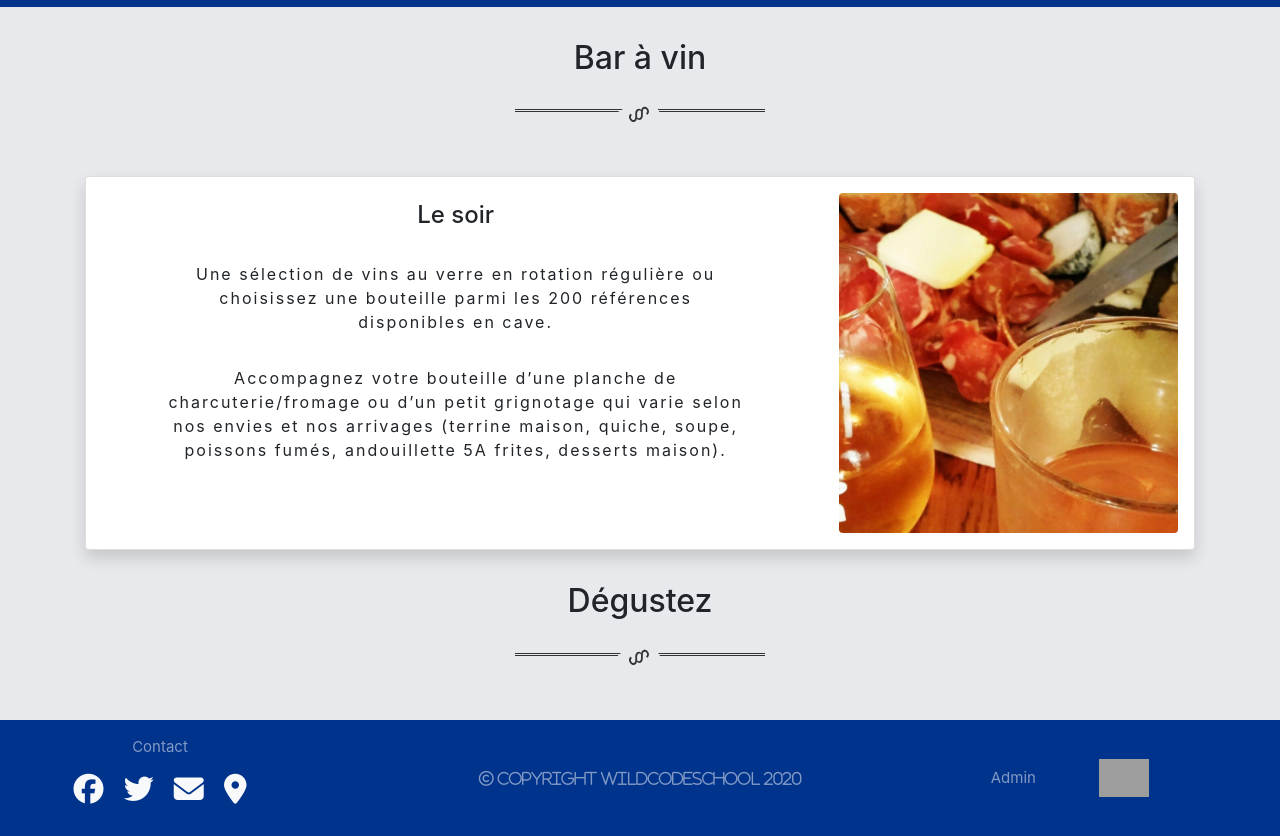
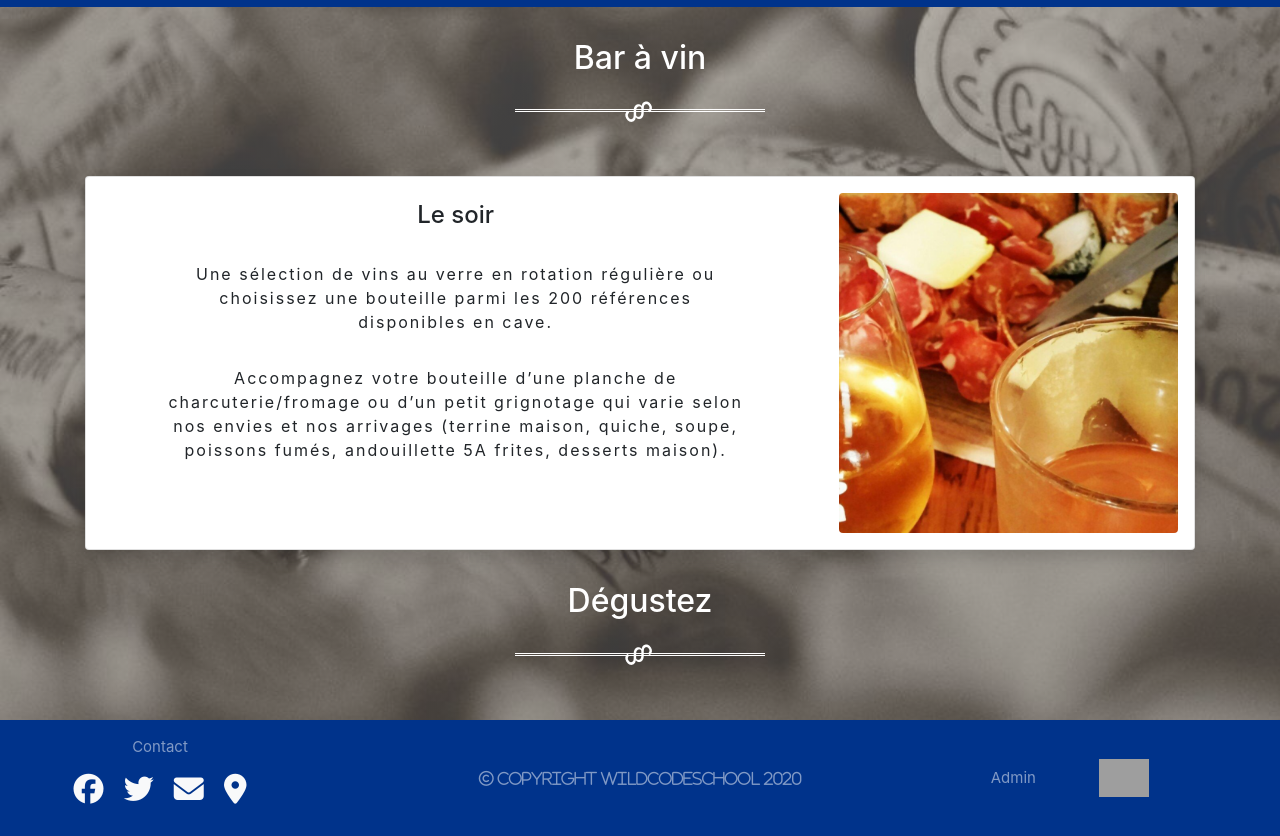
Before and after one commit to fredericbertrand/becsaVin, a Django app: page /baravin/ in a window 1280 px wide. Shown: the part 301-1137 px from the top of the page. Run offline with Django 3.2, Linux system fonts and the light colour scheme; some libraries are stand-ins or nearby versions; grey boxes are pictures that could not be loaded.

Commit message:
changement backgroung image

```diff
--- a/becsavin/main_app/static/main_app/css/style.css
+++ b/becsavin/main_app/static/main_app/css/style.css
@@ -1,3 +1,6 @@
+* {
+  box-sizing: border-box;
+}
 .skeleton,
 .ouvrir {
   background-color: rgb(0, 51, 139);
@@ -28,7 +31,9 @@ li {
 }
 
 body {
-  background-color: #e8e9ec;
+  background: linear-gradient(rgba(126, 125, 125, 0.55),rgba(104, 103, 103, 0.55)),url('../img/bouchon.jpg');
+  background-size: cover;
+  opacity: 1;
 }
 
 .border {
@@ -50,8 +55,8 @@ hr.style-eight {
   overflow: visible;
   padding: 0;
   border: none;
-  border-top: medium double #333;
-  color: #333;
+  border-top: medium double white;
+  color: white;
   text-align: center;
   width: 250px !important;
 }
@@ -60,10 +65,10 @@ hr.style-eight:after {
   content: "§";
   display: inline-block;
   position: relative;
-  top: -0.7em;
-  font-size: 1.5em;
+  top: -0.8em;
+  font-size: 2em;
   padding: 0 0.25em;
-  background: #e8e9ec;
+  background: transparent;
   -webkit-transform: rotate(60deg);
   -moz-transform: rotate(60deg);
   transform: rotate(60deg);
@@ -72,3 +77,11 @@ hr.style-eight:after {
 a {
   text-decoration: none;
 }
+
+.txt {
+  color: white;
+}
+
+.hauteurbox {
+  min-height: 73vh;
+}
--- a/becsavin/main_app/templates/main_app/baravin.html
+++ b/becsavin/main_app/templates/main_app/baravin.html
@@ -4,7 +4,7 @@
 {% block content %}
 
 <section>
-    <h2 class="text-center p-3">Bar à vin</h2>
+    <h2 class="text-center p-3 txt">Bar à vin</h2>
     <hr class="style-eight mb-5">
     <div class="container">
         <div class="card my-3 shadow p-3 rounded">
@@ -29,7 +29,7 @@
             </div>
         </div>
     </div>
-    <h2 class="text-center p-3">Dégustez</h2>
+    <h2 class="text-center p-3 txt">Dégustez</h2>
     <hr class="style-eight mb-5">
 </section>
 
--- a/becsavin/main_app/templates/main_app/base.html
+++ b/becsavin/main_app/templates/main_app/base.html
@@ -56,8 +56,10 @@
             </nav>
         </div>
     </div>
-
-    <div class="container-fluid">
+    <div class="view"
+        style="background-image: url('https://mdbootstrap.com/img/Photos/Others/architecture.jpg'); background-repeat: no-repeat; background-size: cover; background-position: center center;">
+    </div>
+    <div class="container-fluid hauteurbox">
         <div class="row pb-3 pt-3">
             <div class="col-12">
                 <div class="">
--- a/becsavin/main_app/templates/main_app/bistrot.html
+++ b/becsavin/main_app/templates/main_app/bistrot.html
@@ -4,7 +4,7 @@
 {% block content %}
 
 <section>
-    <h2 class="text-center p-3">Bistrot</h2>
+    <h2 class="text-center p-3 txt">Bistrot</h2>
     <hr class="style-eight mb-5">
     <div class="container">
         <div class="card col-lg-12 my-3 shadow p-3 rounded">
@@ -34,7 +34,7 @@
             </div>
         </div>
     </div>
-    <h2 class="text-center p-3">Bon appétit</h2>
+    <h2 class="text-center p-3 txt">Bon appétit</h2>
     <hr class="style-eight mb-5">
 </section>
 
--- a/becsavin/main_app/templates/main_app/caviste.html
+++ b/becsavin/main_app/templates/main_app/caviste.html
@@ -4,7 +4,7 @@
 {% block content %}
 
 <section>
-    <h2 class="text-center p-3">Caviste</h2>
+    <h2 class="text-center p-3 txt">Caviste</h2>
     <hr class="style-eight mb-5">
     <div class="container">
         <div class="card my-3 shadow p-3 rounded">
@@ -29,7 +29,7 @@
             </div>
         </div>
     </div>
-    <h2 class="text-center p-3">Avec modération</h2>
+    <h2 class="text-center p-3 txt">Avec modération</h2>
     <hr class="style-eight mb-5">
 </section>
 
--- a/becsavin/main_app/templates/main_app/partenaires.html
+++ b/becsavin/main_app/templates/main_app/partenaires.html
@@ -4,7 +4,7 @@
 {% block content %}
 
 <section>
-    <h2 class="text-center p-3">Nos producteurs</h2>
+    <h2 class="text-center p-3 txt">Nos producteurs</h2>
     <hr class="style-eight mb-5">
     <div class="container">
         <div class="card my-3 shadow p-3 rounded">
@@ -86,7 +86,8 @@
     </div>
 
     <br>
-    <h2 class="text-center p-3">Vous êtes producteurs, <a href="mailto:lesbecsavin@gmail.com">rejoignez-nous!</a></h2>
+    <h2 class="text-center p-3 txt">Vous êtes producteurs, <a href="mailto:lesbecsavin@gmail.com">rejoignez-nous!</a>
+    </h2>
 
     <hr class="style-eight mb-5">
 
--- a/becsavin/main_app/templates/main_app/plan.html
+++ b/becsavin/main_app/templates/main_app/plan.html
@@ -3,7 +3,7 @@
 {% load static %}
 {% block content %}
 <section>
-    <h2 class="text-center p-3">Plan</h2>
+    <h2 class="text-center p-3 text-light">Plan</h2>
     <hr class="style-eight mb-5">
     <div class="container">
         <div class="card col-lg-12 my-3 shadow p-3 rounded">
@@ -26,7 +26,7 @@
             </div>
         </div>
     </div>
-    <h2 class="text-center p-3">A bientôt</h2>
+    <h2 class="text-center p-3 text-light">A bientôt</h2>
     <hr class="style-eight mb-5">
 </section>
 {% endblock %}
```
Also changed, not shown: becsavin/main_app/static/main_app/img/bouchon.jpg (added), becsavin/main_app/static/main_app/img/cave-2.jpg (added), becsavin/main_app/static/main_app/img/cave.jpg (added), becsavin/main_app/static/main_app/img/ton.jpg (added).
